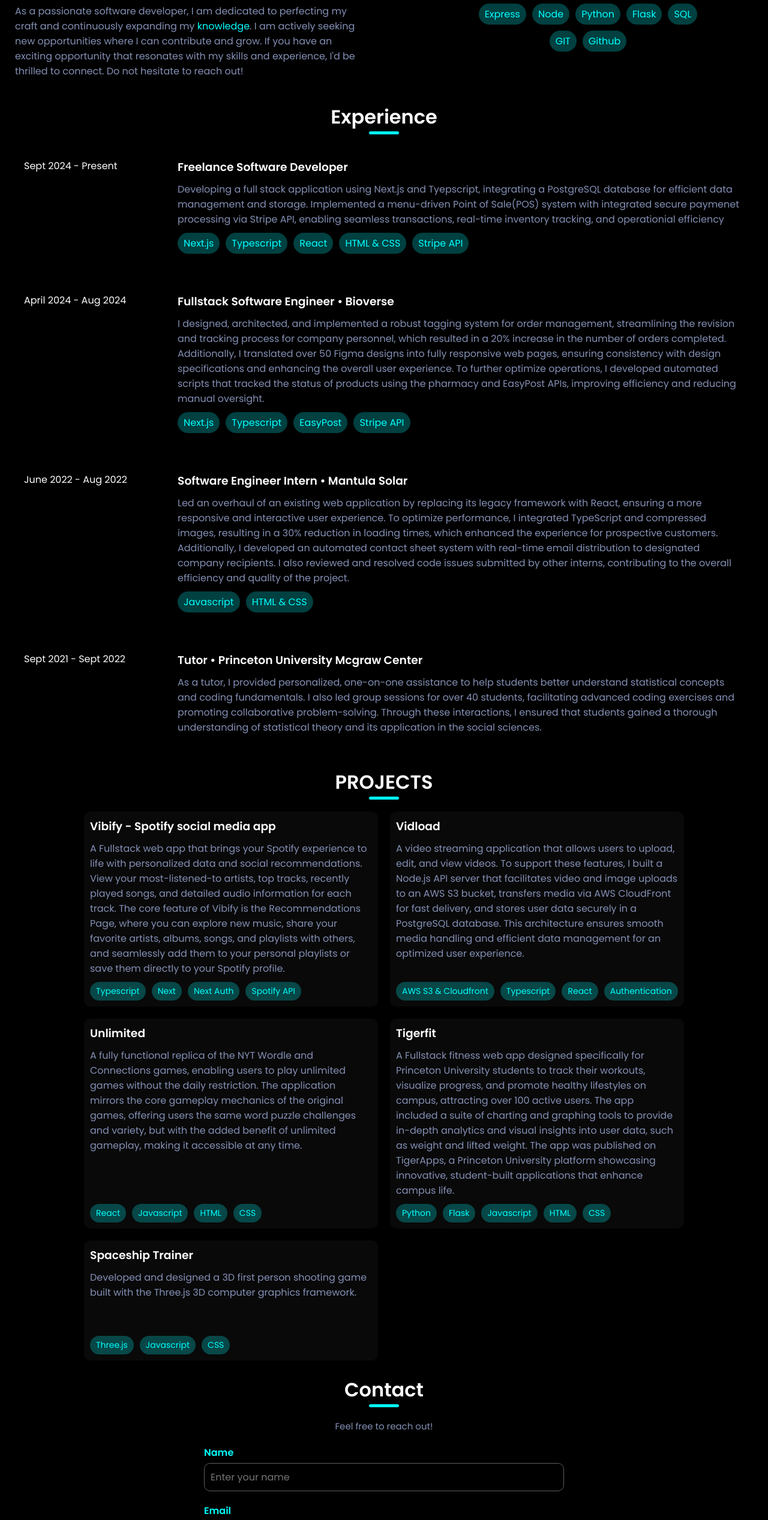
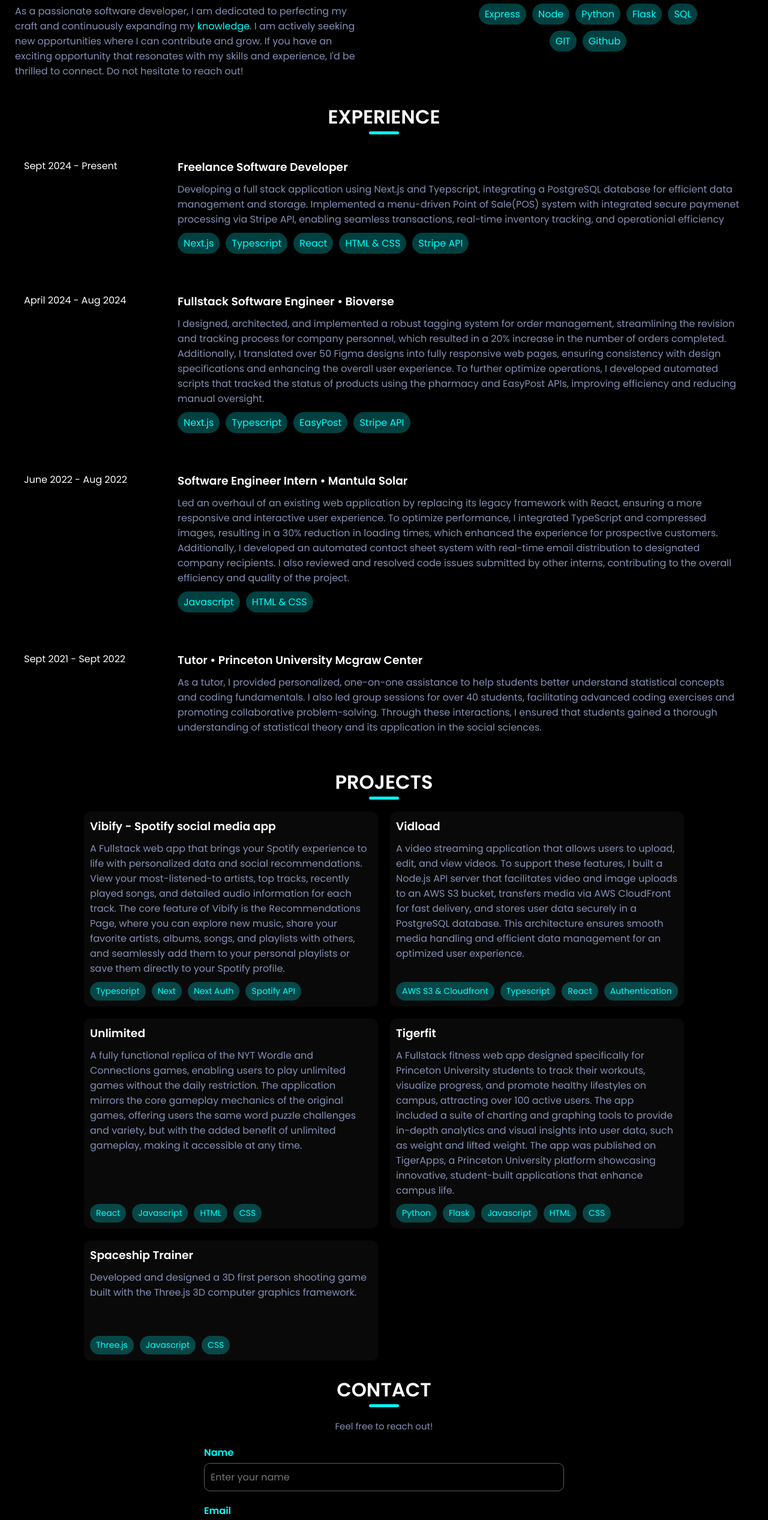
Before and after one commit to kevincas01/portfolio, a React (Create React App) app: page / in a window 1280 px wide. Shown: the part 1017-3551 px from the top of the page at 60% size. Built offline with nearby package versions, Linux system fonts and the light colour scheme; the HTML template or start-up script is replaced by a standard one.

Commit message:
Capitalize headers

```diff
--- a/src/Components/Contact.js
+++ b/src/Components/Contact.js
@@ -33,7 +33,7 @@ const Contact = () => {
   return (
     <>
       <div className="contact-header">
-        <h1>Contact</h1>
+        <h1>CONTACT</h1>
         <p>Feel free to reach out!</p>
       </div>
 
--- a/src/Components/Experience.js
+++ b/src/Components/Experience.js
@@ -42,7 +42,7 @@ const Experience = () => {
   return (
     <>
       <div className="experience-header">
-        <h1>Experience</h1>
+        <h1>EXPERIENCE</h1>
       </div>
       <div className="experiences-container">
         {experienceList.map((experience, index) => (
```
